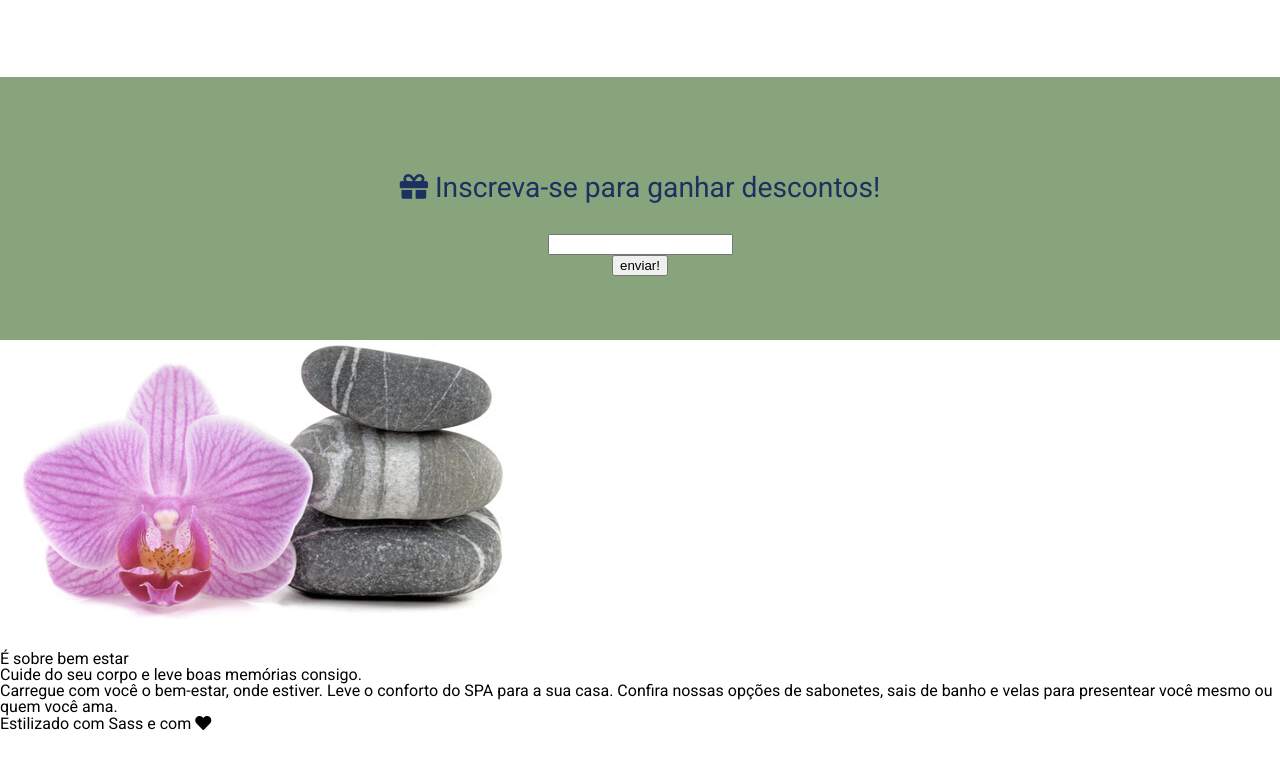
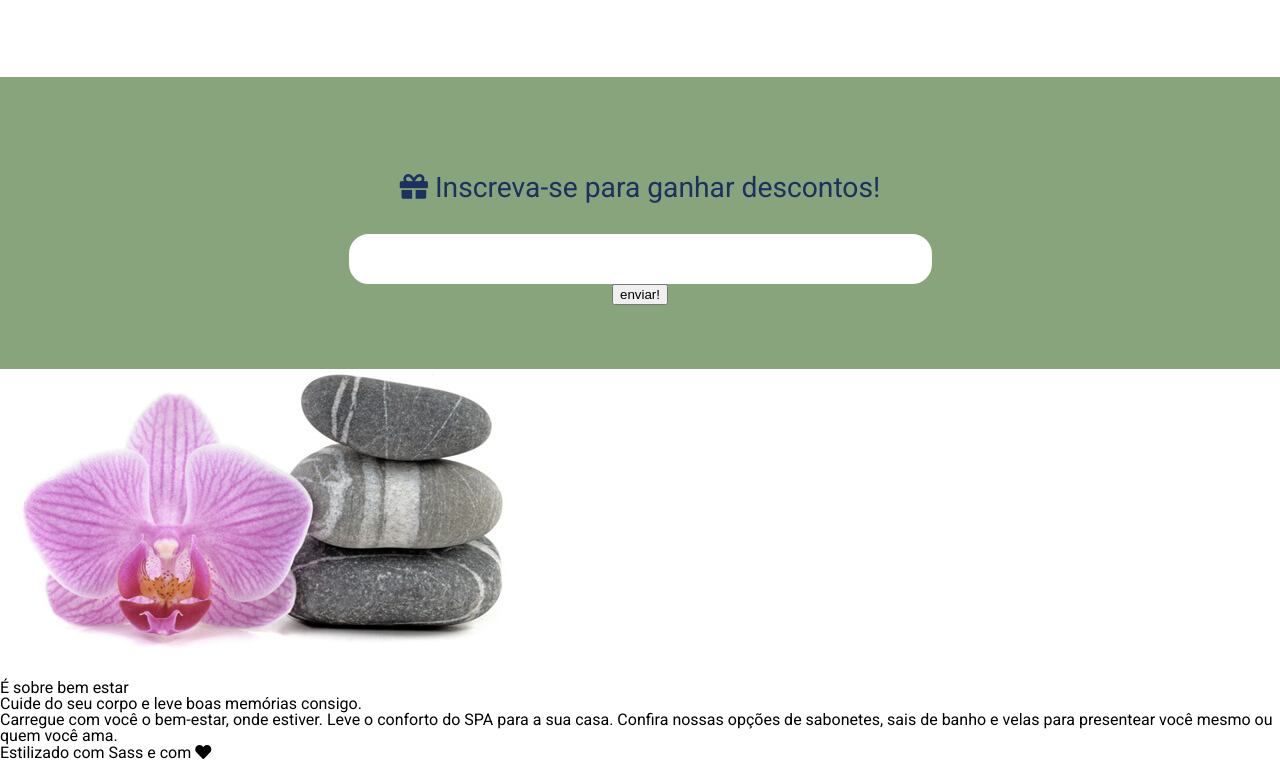
Before and after one commit to marcelovictor123/Projeto-spa-scss, a plain HTML site: page index.html in a window 1280 px wide. Shown: the part 1044-1806 px from the top of the page. Before the commit the page ends 1777 px from the top, so only its background shows below. Drawn offline with nearby package versions, Linux system fonts and the light colour scheme.

Commit message:
Adcionado efeitos no input

```diff
--- a/styles/componets/_cupom.scss
+++ b/styles/componets/_cupom.scss
@@ -13,4 +13,29 @@
             font-size: $tamanho-do-texto/1.7;
         }
     }
+
+    .input {
+        margin: 0 auto;
+        width: 575px;
+        border-radius: 20px;
+        border: 4px solid white;
+        background: white;
+
+        input {
+            border-radius: 40px;
+            height: 40px;
+            border: none;
+            width: 540px;
+            outline: none;
+            text-align: center;
+            font-size: 26px;
+        }
+
+        &:hover,
+        &:focus-within {
+            box-shadow: 1px 1px 8px 1px $cor-primeria;
+            outline: none;
+        }
+
+    }
 }
```
Also changed, not shown: styles/style.css, 1 other file.
